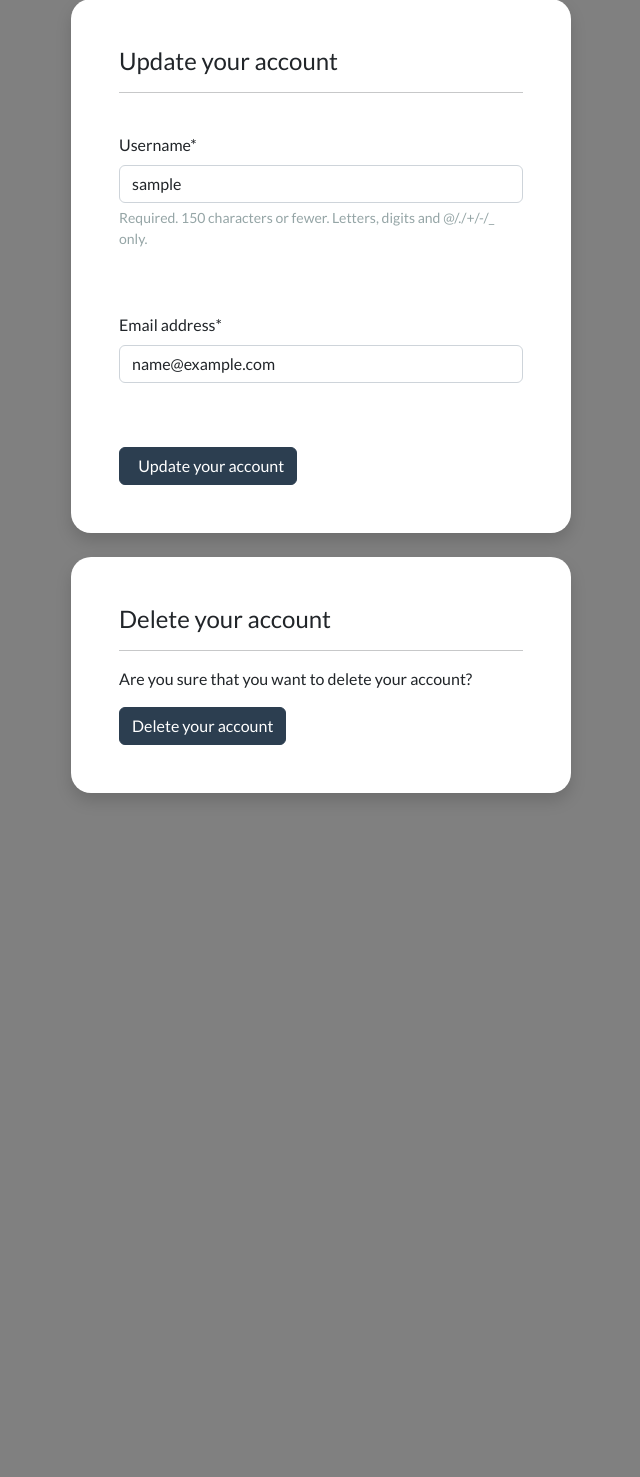
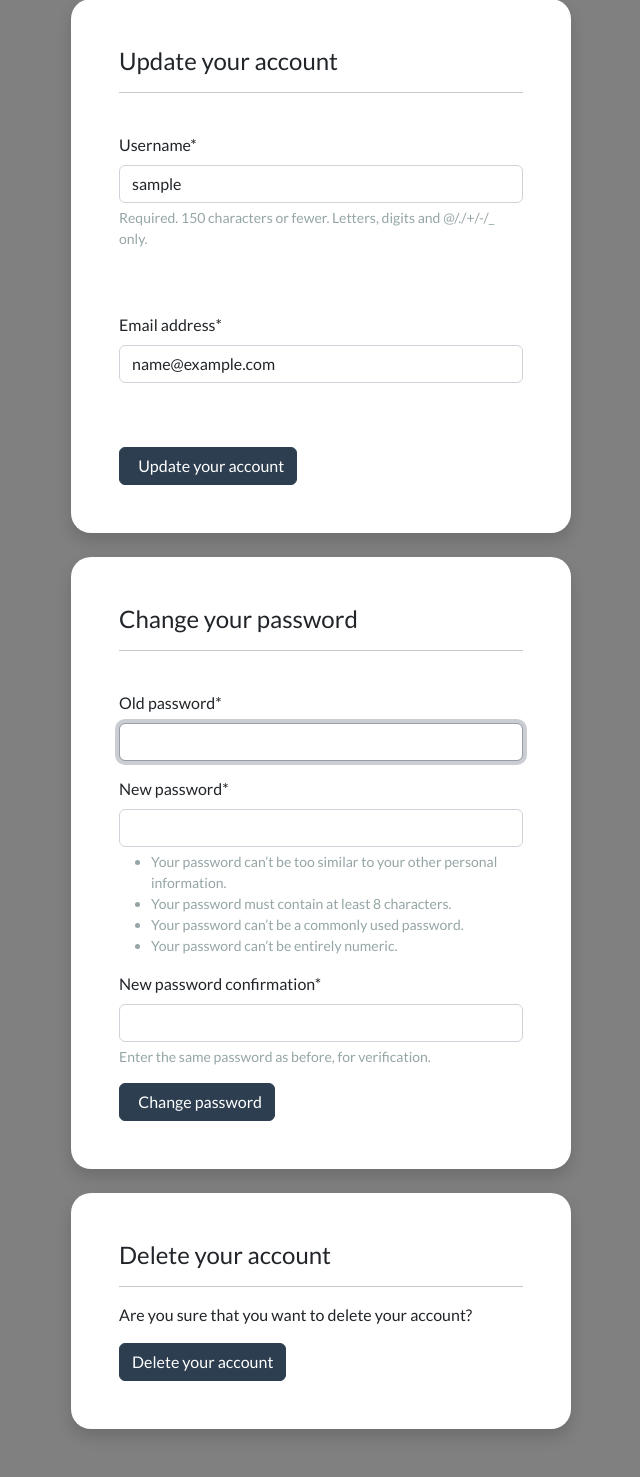
Before and after one commit to jtrnka16/Eshop, a Django app: page /account/profile-management in a window 1280 px wide. Shown: the part 288-1765 px from the top of the page, without its empty margins (319-959 px from the left). Before the commit the page ends 1086 px from the top, so only its background shows below. Run offline with Django 5.2, Linux system fonts and the light colour scheme; the visitor is signed in with stand-in values (Sample User, id 1); data that the repository does not hold is empty; some libraries are stand-ins or nearby versions.

Commit message:
Stock availability and password change

```diff
--- a/account/templates/account/profile-management.html
+++ b/account/templates/account/profile-management.html
@@ -13,9 +13,6 @@
         background-color: gray;
     }
 
-
-
-
     </style>
 
     <body>
@@ -28,9 +25,6 @@
 
                 <hr>
 
-
-
-
          </div>
 
          <br>
@@ -38,7 +32,6 @@
         <div class="container bg-white shadow md p-5 form-layout">
 
             <h4> Update your account </h4>
-
 
             <hr>
             <br>
@@ -51,19 +44,34 @@
 
                 <br><br>
 
-
                 {{ user_form.email|as_crispy_field }}
 
                 <br><br>
-
-
 
                 <button type="submit" class="btn btn-primary navbar-btn text-white"> &nbsp; Update your account</button>
 
             </form>
 
+        </div>
 
+        <br>
+
+        <!-- Added Password Change Form -->
+        <div class="container bg-white shadow md p-5 form-layout">
+            <h4> Change your password </h4>
+
+            <hr>
+            <br>
+
+            <form method="POST" autocomplete="off">
+                {% csrf_token %}
+
+                {{ password_form|crispy }}
+
+                <button type="submit" class="btn btn-primary navbar-btn text-white"> &nbsp; Change password</button>
+            </form>
         </div>
+        <!-- End of Password Change Form -->
 
         <br>
 
@@ -77,14 +85,10 @@
 
                 <a class="btn btn-primary navbar-btn text-white" type="button"  href="{% url 'delete-account' %}"> Delete your account </a>
 
-
          </div>
 
     </body>
 
     <br> <br>
 
-
-
-
 {% endblock %}
--- a/account/views.py
+++ b/account/views.py
@@ -1,5 +1,8 @@
 from django.shortcuts import redirect, render
 from .forms import CreateUserForm, LoginForm, UpdateUserForm
+
+from django.contrib.auth.forms import PasswordChangeForm
+from django.contrib.auth import update_session_auth_hash
 
 from payment.forms import ShippingForm
 from payment.models import ShippingAddress
@@ -155,19 +158,27 @@ def dashboard(request):
 def profile_management(request):
 
     user_form = UpdateUserForm(instance=request.user)
+    password_form = PasswordChangeForm(user=request.user)  # Password change
 
     if request.method == 'POST':
-
         user_form = UpdateUserForm(request.POST, instance=request.user)
+        password_form = PasswordChangeForm(user=request.user, data=request.POST)  # Processing data from form
 
         if user_form.is_valid():
             user_form.save()
-
             messages.info(request, 'Account updated successfully.')
-
             return redirect('dashboard')
 
-    context = {'user_form': user_form}
+        # Processing the password change form
+        if password_form.is_valid():
+            password_form.save()
+            update_session_auth_hash(request, password_form.user)  # Keeping logged relation
+            messages.success(request, 'Password updated successfully.')
+            return redirect('dashboard')
+        else:
+            messages.error(request, 'Please correct the error below.')
+
+    context = {'user_form': user_form, 'password_form': password_form}  # Adding password_form to context
 
     return render(request, 'account/profile-management.html', context=context)
 
--- a/store/views.py
+++ b/store/views.py
@@ -10,7 +10,7 @@ def store(request):
     all_products = Product.objects.all()
     main_categories = Category.objects.filter(parent__isnull=True).prefetch_related('subcategories')
 
-    # Vyhledávání produktů
+    # Product search
     if query:
         all_products = all_products.filter(
             Q(name__icontains=query) |
@@ -20,7 +20,7 @@ def store(request):
     context = {
         'my_products': all_products,
         'main_categories': main_categories,
-        'query': query  # Přidáme dotaz do kontextu pro případné zobrazení na stránce
+        'query': query  # Add the query to the context for possible display on the page
     }
 
     return render(request, 'store/store.html', context)
@@ -77,11 +77,12 @@ def list_category(request, category_slug=None):
     return render(request, 'store/list-category.html', {
         'category': category,
         'products': page_obj,
-        'subcategories': subcategories,  # Přidá subkategorie pro zobrazení v šabloně
+        'subcategories': subcategories,  # Subcategory to the template
     })
 
 def product_info(request, product_slug):
     product = get_object_or_404(Product, slug=product_slug)
-    context = {'product': product}
+    in_stock = product.is_in_stock()  # If the product is in stock
+    context = {'product': product, 'in_stock': in_stock}
 
     return render(request, 'store/product-info.html', context=context)
```
Also changed, not shown: cart/templates/cart/cart-summary.html (+12 -0 lines), store/models.py (+6 -1 lines), store/templates/store/product-info.html (+18 -4 lines).
